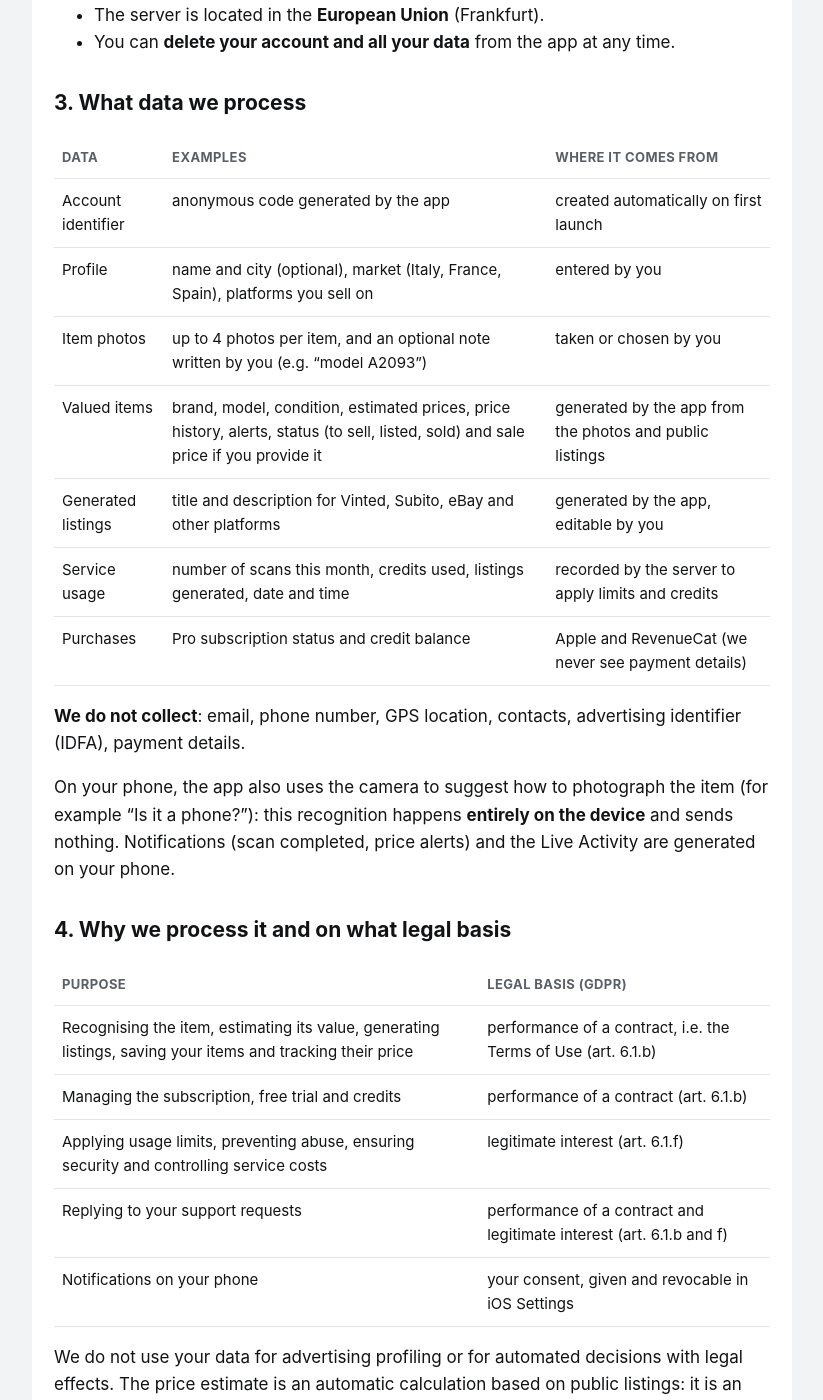
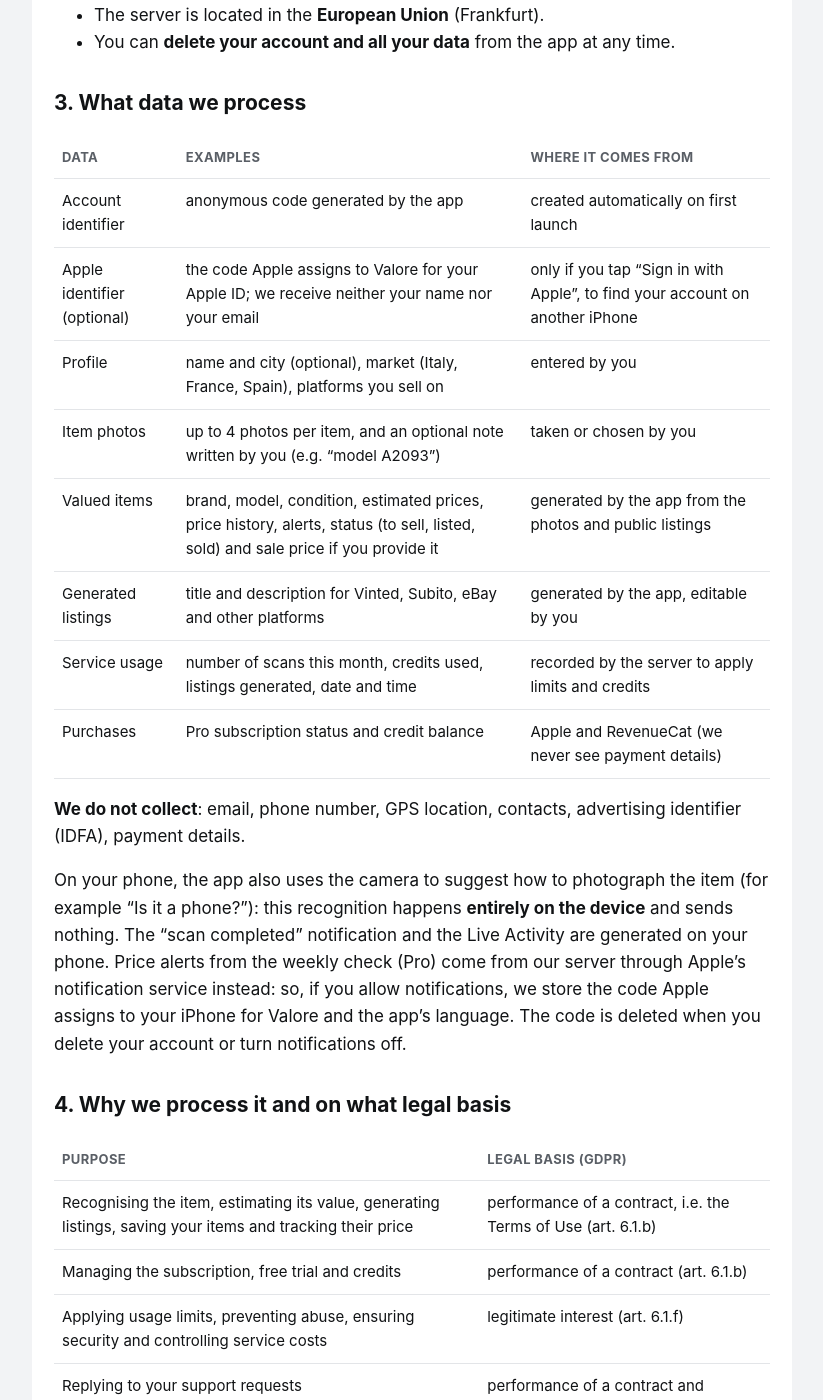
Before and after one commit to dicemans/valore, a Jekyll site: the page built from en/privacy.md, in a window 1280 px wide and 1400 px high, scrolled down 798 px. Shown: the whole window, without its empty margins (228-1051 px from the left). Built offline with Jekyll 4.4.1, drawn with Linux system fonts in a browser that asks for light colours; some of the changed text lies outside the part shown.

Commit message:
Privacy: accesso con Apple facoltativo e avvisi di prezzo inviati come notifiche push
Co-Authored-By: Claude Opus 5.5 <noreply@anthropic.com>

```diff
--- a/en/privacy.md
+++ b/en/privacy.md
@@ -29,6 +29,7 @@ PEC: [toot@kelipec.it](mailto:toot@kelipec.it) · Email: [info@toot.srl](mailto:
 | Data | Examples | Where it comes from |
 |---|---|---|
 | Account identifier | anonymous code generated by the app | created automatically on first launch |
+| Apple identifier (optional) | the code Apple assigns to Valore for your Apple ID; we receive neither your name nor your email | only if you tap "Sign in with Apple", to find your account on another iPhone |
 | Profile | name and city (optional), market (Italy, France, Spain), platforms you sell on | entered by you |
 | Item photos | up to 4 photos per item, and an optional note written by you (e.g. "model A2093") | taken or chosen by you |
 | Valued items | brand, model, condition, estimated prices, price history, alerts, status (to sell, listed, sold) and sale price if you provide it | generated by the app from the photos and public listings |
@@ -38,7 +39,7 @@ PEC: [toot@kelipec.it](mailto:toot@kelipec.it) · Email: [info@toot.srl](mailto:
 
 **We do not collect**: email, phone number, GPS location, contacts, advertising identifier (IDFA), payment details.
 
-On your phone, the app also uses the camera to suggest how to photograph the item (for example "Is it a phone?"): this recognition happens **entirely on the device** and sends nothing. Notifications (scan completed, price alerts) and the Live Activity are generated on your phone.
+On your phone, the app also uses the camera to suggest how to photograph the item (for example "Is it a phone?"): this recognition happens **entirely on the device** and sends nothing. The "scan completed" notification and the Live Activity are generated on your phone. Price alerts from the weekly check (Pro) come from our server through Apple's notification service instead: so, if you allow notifications, we store the code Apple assigns to your iPhone for Valore and the app's language. The code is deleted when you delete your account or turn notifications off.
 
 ## 4. Why we process it and on what legal basis
 
@@ -61,7 +62,7 @@ We process data through providers acting as **data processors** (art. 28 GDPR),
 | **Supabase** (database, photo storage, server functions) | all account data | European Union (Frankfurt) |
 | **Anthropic** (Claude artificial intelligence model) | the item photos and optional note, to recognise it; the text, to write the listing | United States |
 | **RevenueCat** (in-app purchase management) | anonymous account identifier, subscription status and credits | United States |
-| **Apple** (App Store, payments, notifications) | the data needed for the purchase, which Apple processes as an independent controller under its own privacy policy | — |
+| **Apple** (App Store, payments, notifications, Sign in with Apple) | the data needed for the purchase, which Apple processes as an independent controller under its own privacy policy | — |
 
 To estimate prices, the app queries the **public listings** of eBay (through the official eBay Browse API), Vinted, Subito, Leboncoin and Wallapop, also through web page reading services. We send these services **only the search text** (for example "nintendo switch oled"), **never** personal data or photos.
 
```
Also changed, not shown: es/privacy.md (+3 -2 lines), fr/privacy.md (+3 -2 lines), it/privacy.md (+3 -2 lines).
